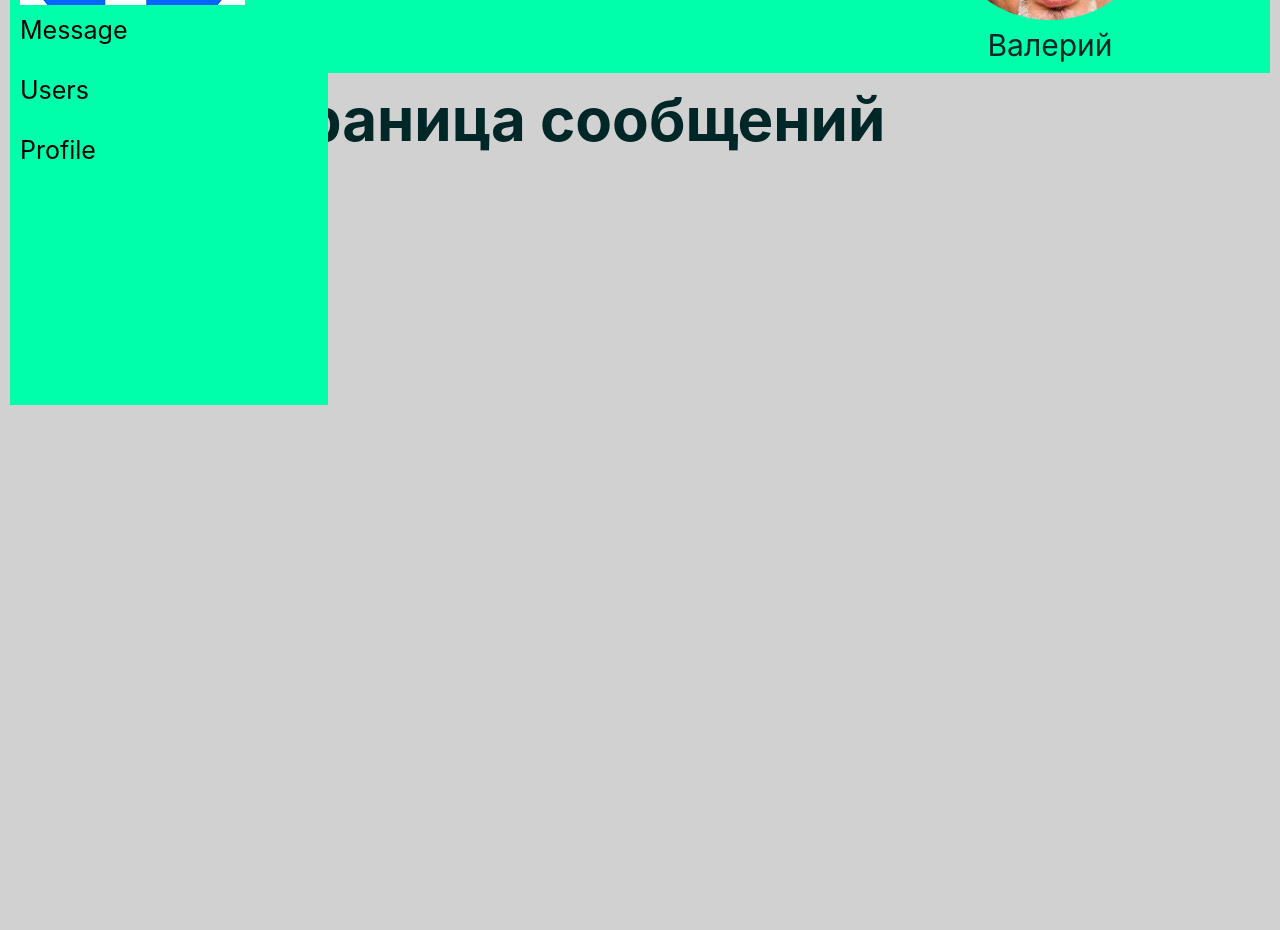
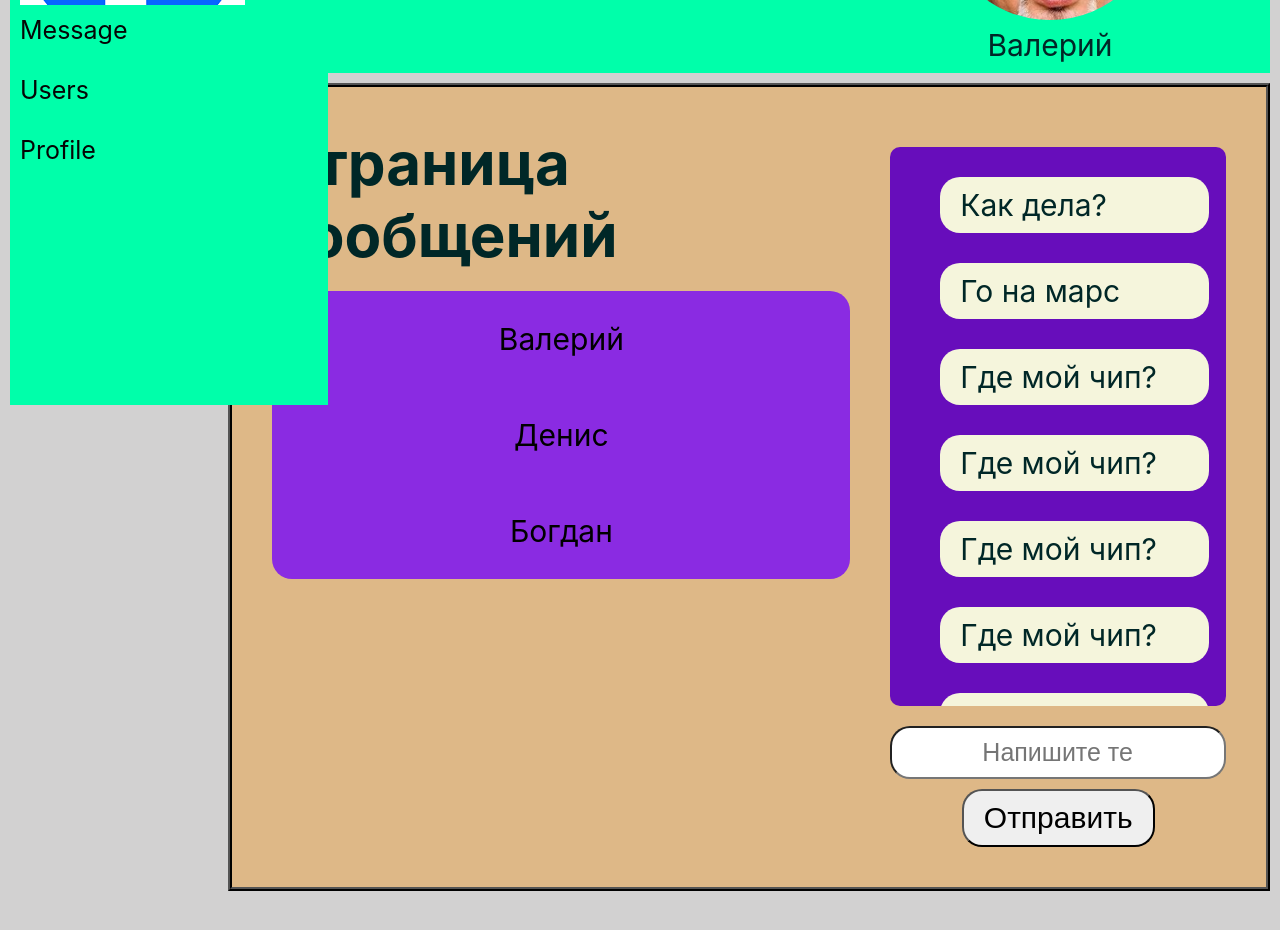
Before and after one commit to Sergey-Michyrin/Social, a React (Create React App) app: page /message in a window 1280 px wide. Shown: the part 220-1150 px from the top of the page. Built offline with nearby package versions, Linux system fonts and the light colour scheme.

Commit message:
My commit

```diff
--- /dev/null
+++ b/src/components/Message/DialogItem/DialogItem.jsx
@@ -0,0 +1,13 @@
+import {NavLink} from "react-router-dom"
+
+function DialogItem({id, name}){
+    return(<div>
+        <NavLink  to={`/Message/${id}`}>{name}</NavLink>
+
+
+
+
+    </div>)
+}
+
+export default DialogItem;
--- a/src/components/Message/Message.jsx
+++ b/src/components/Message/Message.jsx
@@ -1,11 +1,55 @@
 import React from 'react';
+import DialogItem from "./DialogItem/DialogItem";
+import Header from "../Header/Header";
+import style from './Message.module.css';
+import { BrowserRouter, Route, Switch } from "react-router-dom";
 
 function Message() {
   return (
-    <div>
-      <h1>Страница сообщений</h1>
-      {/* Добавьте здесь содержимое страницы сообщений */}
+    <div className={style.main}>
+      <div>
+
+        <h1>Страница сообщений</h1>
+
+        <div className={style.friends}>
+          <DialogItem name={"Валерий"} id={1}/>
+          <DialogItem name={"Денис"} id={2}/>
+          <DialogItem name={"Богдан"} id={3}/>
+        </div>
+
+      </div>
+
+
+    <div className={style.message}>
+
+      <div className={style.letters}>
+        <p>Как дела?</p>
+        <p>Го на марс</p>
+        <p>Где мой чип?</p>
+        <p>Где мой чип?</p>
+        <p>Где мой чип?</p>
+        <p>Где мой чип?</p>
+        <p>Где мой чип?</p>
+        <p>Где мой чип?</p>
+        <p>Где мой чип?</p>
+      </div>
+
+
+
+
+
+      <div className={style.send}>
+        <input type="text" placeholder='Напишите текст сообщения' />
+        <button>Отправить</button>
+      </div>
+
     </div>
+
+
+
+  </div>
+
+
   );
 }
 
--- a/src/components/Message/Message.module.css
+++ b/src/components/Message/Message.module.css
@@ -0,0 +1,88 @@
+.main {
+  display: flex;
+  align-items: flex-start;
+  border: 4px black ridge;
+  background-color: burlywood;
+  padding: 40px;
+}
+
+.friends {
+  display: flex;
+  flex-direction: column;
+  align-items: center;
+  background-color: blueviolet;
+  border-radius: 20px;
+  margin-top: 20px;
+  max-height: 90vh;
+  overflow-y: scroll;
+}
+
+.friends a {
+  display: block;
+  padding: 30px 100px;
+  color: black;
+  text-decoration: none;
+  width: 100%;
+  border-radius: 20px;
+  transition: 1s;
+}
+
+.friends a:hover {
+  background-color: aqua;
+  transition: 1s;
+}
+
+.message {
+  margin-top: 20px;
+  display: flex;
+  justify-content: flex-end;
+  flex-direction: column;
+  align-items: center;
+  margin-left: 40px;
+  width: 40%;
+  height: 700px;
+}
+
+.send {
+  display: flex;
+  flex-direction: column;
+  align-items: center;
+  margin-top: 20px;
+}
+
+.send button {
+  font-size: 30px;
+  padding: 10px 20px;
+  border-radius: 20px;
+  margin-top: 10px;
+}
+
+.send input {
+  padding: 10px 90px;
+  font-size: 25px;
+  border-radius: 20px;
+  text-align: left;
+  width: 100%;
+}
+
+.letters {
+  display: flex;
+  flex-direction: column;
+  align-items: flex-start;
+  background-color: rgb(103, 13, 187);
+  border-radius: 10px;
+  padding-bottom: 20px;
+  width: 100%;
+  height: 700px;
+  overflow-y: scroll;
+}
+
+.letters p {
+  margin-left: 50px;
+  margin-top: 30px;
+  padding: 10px 0px;
+  border-radius: 20px;
+  padding-left: 20px;
+  width: 80%;
+  background-color: beige;
+}
```
Also changed, not shown: src/components/Message/DialogItem/DialogItem.module.css (added), src/components/Message/Dialogs/Dialogs.jsx (added), src/components/Message/Dialogs/Dialogs.module.css (added).
